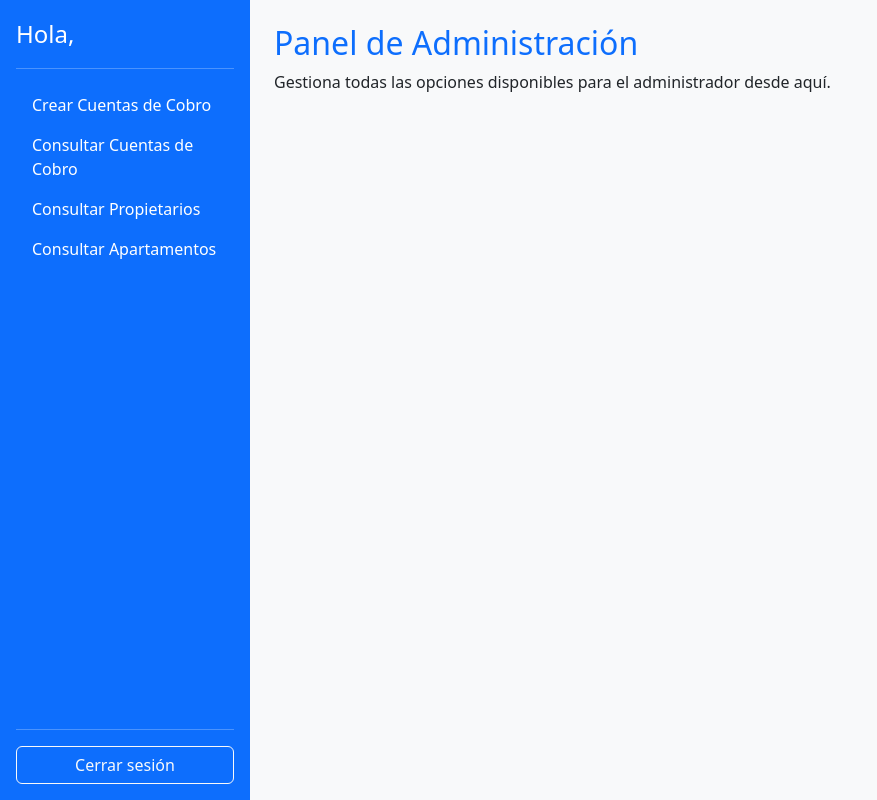
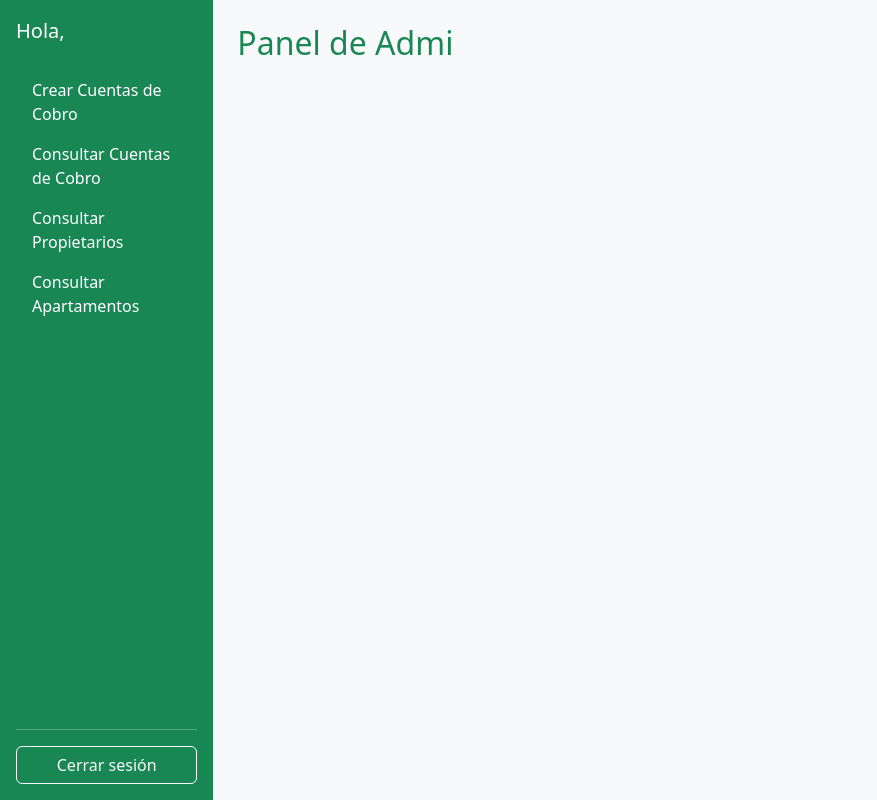
Before and after one commit to DanielaHE13/LaVecindad, a PHP site: page /presentacion/sesionAdministrador.php in a window 1280 px wide. Shown: the whole page, without its empty margins (0-877 px from the left). Run offline with PHP 8.4, Linux system fonts and the light colour scheme; the visitor is signed in with stand-in values (Sample User, id 1); data comes from the database, SQL or seed files in the repository.

Commit message:
Correcciones Autenticacion
ya funciona las sesiones de administrador y propietario
los paneles de administrador y propietario son responsive
se le agrego un botón para cerrar sesión

```diff
--- a/bd/LaVecindad.sql
+++ b/bd/LaVecindad.sql
@@ -40,7 +40,7 @@
 
 LOCK TABLES `administrador` WRITE;
 /*!40000 ALTER TABLE `administrador` DISABLE KEYS */;
-INSERT INTO `administrador` VALUES (2,'Alison','Diaz','alison@admin.com','3026986447','1994-08-20','060d8b6b4f4375219f9f'),(3,'pepito','florez','pepito@gmail.com','1234567899','2004-02-20','123'),(1030521677,'Daniela','Huertas','daniela@admin.com','3197159542','2024-02-13','53aeb0ed21e248d32aba');
+INSERT INTO `administrador` VALUES (2,'Alison','Diaz','alison@admin.com','3026986447','1994-08-20','123'),(3,'pepito','florez','pepito@gmail.com','1234567899','2004-02-20','123'),(1030521677,'Daniela','Huertas','daniela@admin.com','3197159542','2024-02-13','123');
 /*!40000 ALTER TABLE `administrador` ENABLE KEYS */;
 UNLOCK TABLES;
 
@@ -187,7 +187,7 @@
 
 LOCK TABLES `propietario` WRITE;
 /*!40000 ALTER TABLE `propietario` DISABLE KEYS */;
-INSERT INTO `propietario` VALUES (123,'Juan','Pérez','juan.perez@example.com','2147483647','1980-05-12','123'),(147,'Ana','Martínez','ana.martinez@example.com','2147483647','1990-02-14','5ac0852e770506dcd80f'),(258,'Luis','Fernández','luis.fernandez@example.com','2147483647','1985-07-22','5ac0852e770506dcd80f'),(321,'Jorge','García','jorge.garcia@example.com','2147483647','1978-12-01','5ac0852e770506dcd80f'),(369,'Sofía','López','sofia.lopez@example.com','2147483647','1993-03-10','5ac0852e770506dcd80f'),(456,'María','Gómez','maria.gomez@example.com','2147483647','1975-08-20','5ac0852e770506dcd80f'),(654,'Laura','Ramírez','laura.ramirez@example.com','2147483647','1987-09-15','5ac0852e770506dcd80f'),(741,'Elena','Torres','elena.torres@example.com','2147483647','1991-01-20','5ac0852e770506dcd80f'),(789,'Carlos','Rodríguez','carlos.rodriguez@example.com','2147483647','1982-11-05','5ac0852e770506dcd80f'),(852,'Miguel','Castillo','miguel.castillo@example.com','2147483647','1986-06-25','5ac0852e770506dcd80f'),(963,'Isabel','Flores','isabel.flores@example.com','2147483647','1984-10-10','5ac0852e770506dcd80f'),(987,'Pedro','Sánchez','pedro.sanchez@example.com','2147483647','1983-04-30','5ac0852e770506dcd80f'),(11111,'Lucy','Erazo','lucyErazo@gmail.com','2312312321','1968-03-21','123');
+INSERT INTO `propietario` VALUES (123,'Juan','Pérez','juan.perez@example.com','2147483647','1980-05-12','123'),(147,'Ana','Martínez','ana.martinez@example.com','214748364','1990-02-14','123'),(258,'Luis','Fernández','luis.fernandez@example.com','21474836','1985-07-22','123'),(321,'Jorge','García','jorge.garcia@example.com','2147483','1978-12-01','123'),(369,'Sofía','López','sofia.lopez@example.com','214748','1993-03-10','123'),(456,'María','Gómez','maria.gomez@example.com','21474','1975-08-20','123'),(654,'Laura','Ramírez','laura.ramirez@example.com','2147','1987-09-15','123'),(741,'Elena','Torres','elena.torres@example.com','214','1991-01-20','123'),(789,'Carlos','Rodríguez','carlos.rodriguez@example.com','21','1982-11-05','123'),(852,'Miguel','Castillo','miguel.castillo@example.com','2','1986-06-25','123'),(963,'Isabel','Flores','isabel.flores@example.com','147483647','1984-10-10','123'),(987,'Pedro','Sánchez','pedro.sanchez@example.com','47483647','1983-04-30','123'),(11111,'Lucy','Erazo','lucyErazo@gmail.com','2312321','1968-03-21','123');
 /*!40000 ALTER TABLE `propietario` ENABLE KEYS */;
 UNLOCK TABLES;
 /*!40103 SET TIME_ZONE=@OLD_TIME_ZONE */;
@@ -200,4 +200,4 @@
 /*!40101 SET COLLATION_CONNECTION=@OLD_COLLATION_CONNECTION */;
 /*!40111 SET SQL_NOTES=@OLD_SQL_NOTES */;
 
--- Dump completed on 2025-05-21  9:49:31
+-- Dump completed on 2025-05-23 19:22:33
--- a/presentacion/sesionAdministrador.php
+++ b/presentacion/sesionAdministrador.php
@@ -1,6 +1,5 @@
 <?php
 session_start();
-
 
 if (!isset($_SESSION["id"])) {
     header("Location: index.php");
@@ -9,7 +8,6 @@
 
 require_once('../logica/Administrador.php');
 
-
 $id = $_SESSION["id"];
 $admin = new Administrador($id);
 $admin->consultar();
@@ -17,58 +15,67 @@
 
 <!DOCTYPE html>
 <html lang="es">
-
 <head>
     <meta charset="UTF-8" />
     <title>Panel Administrador</title>
+    <meta name="viewport" content="width=device-width, initial-scale=1" />
     <link href="https://cdn.jsdelivr.net/npm/bootstrap@5.3.5/dist/css/bootstrap.min.css" rel="stylesheet" />
 </head>
+<body>
+    <!-- Navbar superior para móviles -->
+    <nav class="navbar navbar-expand-lg navbar-dark bg-success d-lg-none">
+        <div class="container-fluid">
+            <a class="navbar-brand" href="#">Hola, <?php echo htmlspecialchars($admin->getNombre()); ?></a>
+            <button class="navbar-toggler" type="button" data-bs-toggle="collapse" data-bs-target="#menuLateralMovil">
+                <span class="navbar-toggler-icon"></span>
+            </button>
+        </div>
+    </nav>
 
-<body>
-    <div class="d-flex vh-100">
-        <!-- Menú Vertical -->
-        <nav class="d-flex flex-column flex-shrink-0 p-3 bg-primary text-white" style="width: 250px;">
-            <a href="#" class="d-flex align-items-center mb-3 mb-md-0 me-md-auto text-white text-decoration-none">
-                <span class="fs-4">Hola, <?php echo htmlspecialchars($admin->getNombre()); ?></span>
-            </a>
-            <hr class="text-white" />
+    <div class="container-fluid">
+        <div class="row vh-100">
+            <!-- Menú lateral fijo para pantallas grandes -->
+            <nav class="col-lg-3 col-xl-2 d-none d-lg-flex flex-column p-3 text-white" style="background-color: var(--bs-success);">
+                <span class="fs-5 mb-4">Hola, <?php echo htmlspecialchars($admin->getNombre()); ?></span>
                 <ul class="nav nav-pills flex-column mb-auto">
                     <li class="nav-item">
-                    <a href="crearCuentasCobro.php" class="nav-link text-white">
-                        Crear Cuentas de Cobro
-                    </a>
+                        <a href="crearCuentasCobro.php" class="nav-link text-white">Crear Cuentas de Cobro</a>
                     </li>
                     <li>
-                    <a href="consultarCuentasCobro.php" class="nav-link text-white">
-                        Consultar Cuentas de Cobro
-                    </a>
+                        <a href="consultarCuentasCobro.php" class="nav-link text-white">Consultar Cuentas de Cobro</a>
                     </li>
                     <li>
-                    <a href="consultarPropietarios.php" class="nav-link text-white">
-                        Consultar Propietarios
-                    </a>
+                        <a href="consultarPropietarios.php" class="nav-link text-white">Consultar Propietarios</a>
                     </li>
                     <li>
-                    <a href="consultarApartamentos.php" class="nav-link text-white">
-                        Consultar Apartamentos
-                    </a>
+                        <a href="consultarApartamentos.php" class="nav-link text-white">Consultar Apartamentos</a>
                     </li>
                 </ul>
                 <hr class="text-white" />
-            <div>
-                <a href="logout.php" class="btn btn-outline-light w-100">Cerrar sesión</a>
-            </div>
+                <a href="cerrarsesion.php" class="btn btn-outline-light w-100">Cerrar sesión</a>
             </nav>
 
-        <!-- Contenido Principal -->
-        <main class="flex-grow-1 p-4 bg-light">
-            <h2 class="text-primary">Panel de Administración</h2>
-            <p>Gestiona todas las opciones disponibles para el administrador desde aquí.</p>
-            <!-- Aquí puedes incluir contenido dinámico o cargas AJAX según opción -->
-        </main>
+            <!-- Menú lateral colapsable para móviles -->
+            <div class="collapse d-lg-none bg-success text-white col-12 p-3" id="menuLateralMovil">
+                <ul class="nav flex-column">
+                    <li class="nav-item">
+                        <a href="crearCuentasCobro.php" class="nav-link text-white">Crear Cuentas de Cobro</a>
+                    </li>
+                    <li>
+                        <a href="consultarCuentasCobro.php" class="nav-link text-white">Consultar Cuentas de Cobro</a>
+                    </li>
+                    <li>
+                        <a href="consultarPropietarios.php" class="nav-link text-white">Consultar Propietarios</a>
+                    </li>
+                    <li>
+                        <a href="consultarApartamentos.php" class="nav-link text-white">Consultar Apartamentos</a>
+                    </li>
+                    <li class="mt-3">
+                        <a href="cerrarsesion.php" class="btn btn-outline-light w-100">Cerrar sesión</a>
+                    </li>
+                </ul>
             </div>
 
-    <script src="https://cdn.jsdelivr.net/npm/bootstrap@5.3.5/dist/js/bootstrap.bundle.min.js"></script>
-</body>
-
-</html>
+            <!-- Contenido principal -->
+            <main class="col-12 col-lg-9 col-xl-10 p-4 bg-light">
+                <h2 class="text-success">Panel de Admi
```
Also changed, not shown: persistencia/PropietarioDAO.php (+12 -9 lines), presentacion/sesionPropietario.php (+47 -29 lines). Lines whose indentation alone changed are shown as unchanged.
